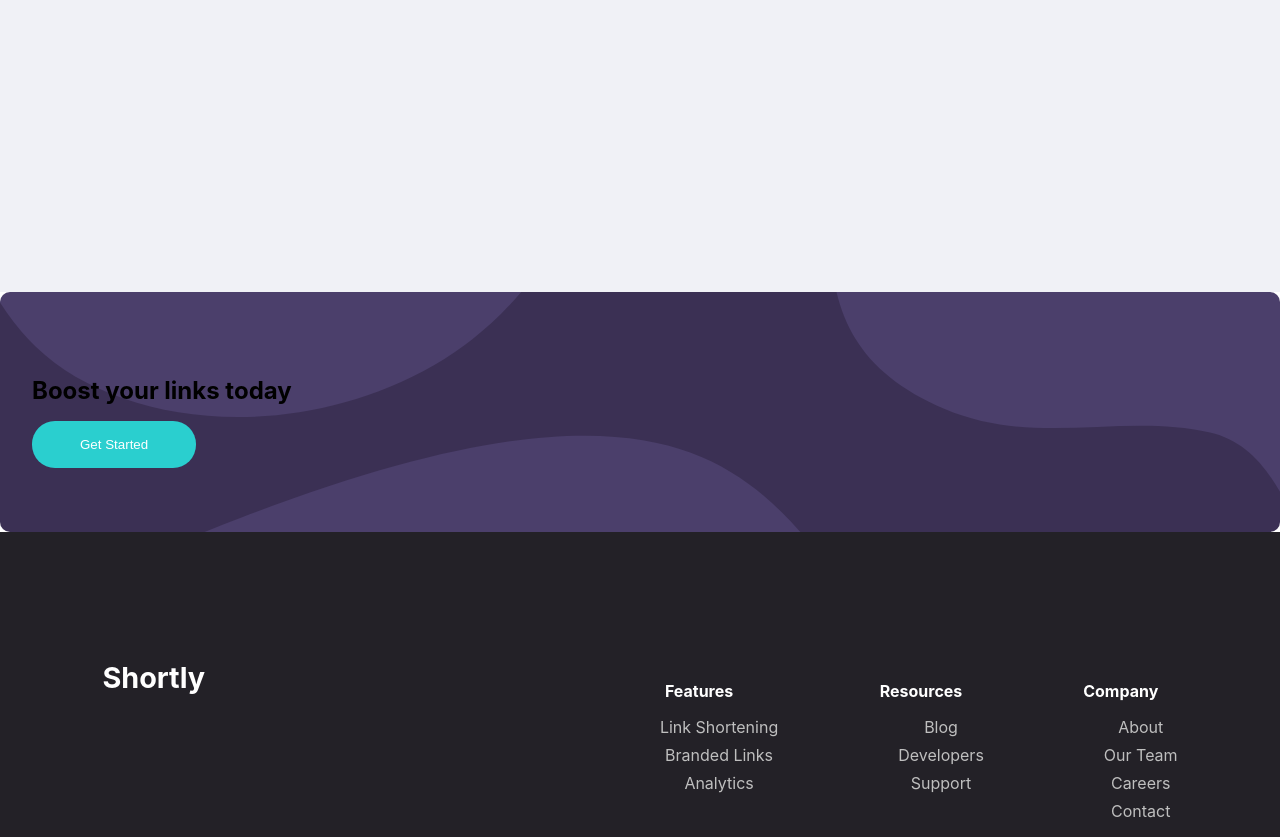
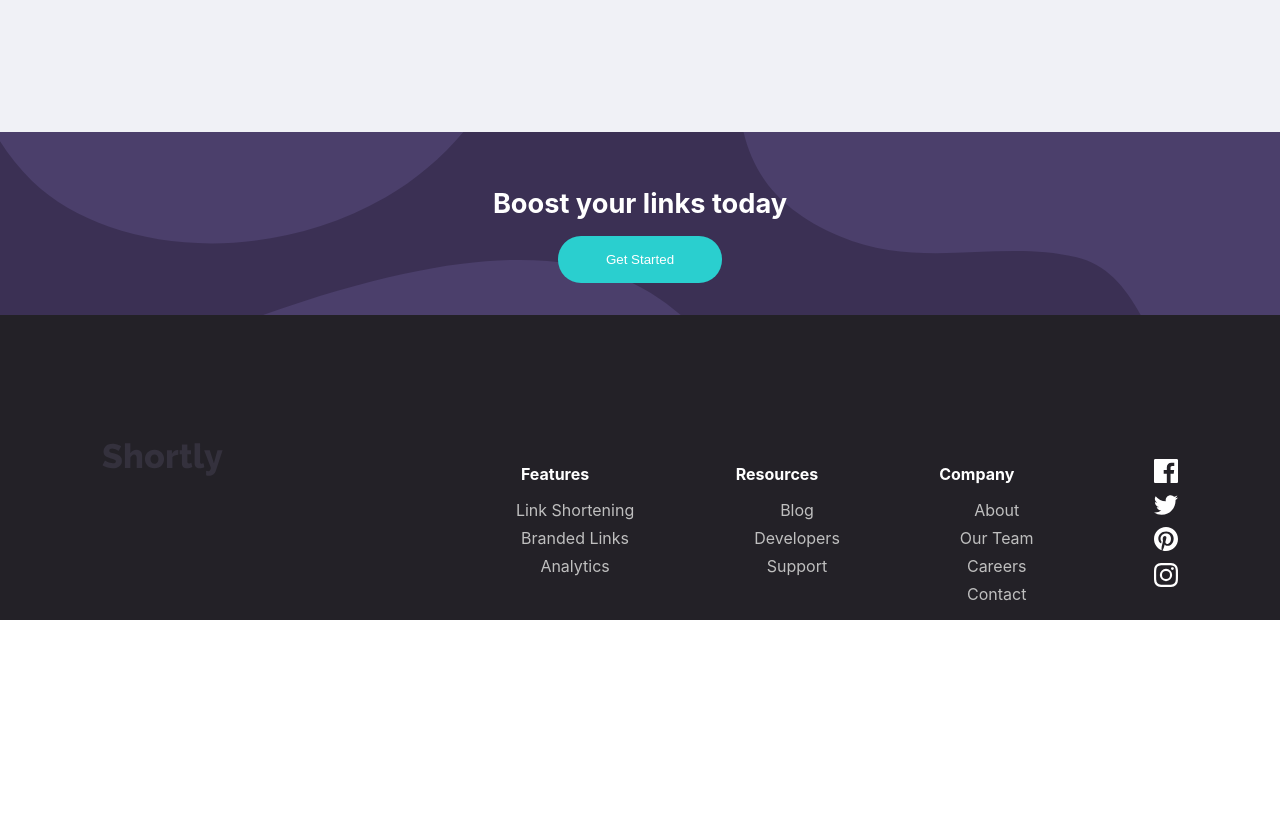
Before and after one commit to Gemcreation/shorteningweb, a React (Create React App) app: page / in a window 1280 px wide. Shown: the part 1440-2277 px from the top of the page. After the commit the page ends 2060 px from the top, so only its background shows below. Built offline with nearby package versions, Linux system fonts and the light colour scheme.

Commit message:
all desktop done

```diff
--- a/src/App.scss
+++ b/src/App.scss
@@ -212,7 +212,7 @@
   background: #f0f1f6;
   padding: 1rem 8%;
   text-align: center;
-  height: 100vh;
+  height: 80vh;
 
   .texts{
     h2 {
@@ -282,11 +282,16 @@
 .cta{
   background-color: hsl(257, 27%, 26%);
   background-image: url(assets/images/bg-boost-desktop.svg);
-  padding: 4rem 2rem;
-  border-radius: 10px;
+  background-repeat: no-repeat;
+  background-size: cover;
+  padding: 2rem 2rem;
+  color: #fff;
+  // border-radius: 10px;
+  text-align: center;
+  align-items: center;
   h2 {
     margin-bottom: 1rem;
-    // font-size: 2rem;
+    font-size: 1.7rem;
   }
   button {
     background: hsl(180, 66%, 49%);
@@ -302,6 +307,7 @@
     }
   }
 }
+//end of cta
 
 //footer part
 .footer {
--- a/src/component/Footer.jsx
+++ b/src/component/Footer.jsx
@@ -1,11 +1,20 @@
 
+import headerLogo from "../assets/images/logo.svg";
+import facebook from "../assets/images/icon-facebook.svg";
+import twitter from "../assets/images/icon-twitter.svg";
+import pinterest from "../assets/images/icon-pinterest.svg";
+import instagram from "../assets/images/icon-instagram.svg";
 
 const Footer = () => {
 
     return(
         <footer className="footer">
           <div className="footer-links">
-            <div className="brand">Shortly</div>
+                <div className="brand">
+                    <a href="/">
+                        <img src={headerLogo} className="site-header" alt="Room logo" />
+                    </a>
+                </div>
 
             <div className="links">
               <div>
@@ -35,6 +44,23 @@ const Footer = () => {
                   <li>Contact</li>
                 </ul>
               </div>
+              {/* socail media handles */}
+              <div>
+                <ul>
+                  <li>
+                    <a href=""><img src={facebook} alt="facebook" /></a>
+                  </li>
+                  <li>
+                    <a href=""><img src={twitter} alt="twitter" /></a>
+                  </li>
+                  <li>
+                    <a href=""><img src={pinterest} alt="pinterest" /></a>
+                  </li>
+                  <li>
+                    <a href=""><img src={instagram} alt="instagram" /></a>
+                  </li>
+                </ul>
+              </div>
             </div>
           </div>
         </footer>
```
Also changed, not shown: src/component/Header.jsx (line endings or trailing spaces).
